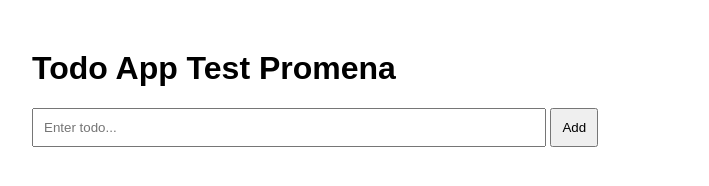
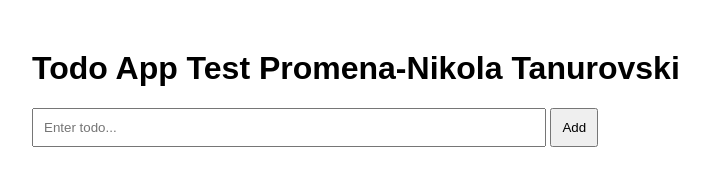
Before and after one commit to nikolavrtikola/mini-todo-app, a plain HTML site: page frontend/index.html in a window 1280 px wide. Shown: the whole page, without its empty margins (258-967 px from the left). Drawn offline with Linux system fonts and the light colour scheme; no server answers.

Commit message:
Naslov Promena-123

```diff
--- a/frontend/index.html
+++ b/frontend/index.html
@@ -27,7 +27,7 @@
 
 <body>
 
-<h1>Todo App Test Promena</h1>
+<h1>Todo App Test Promena-Nikola Tanurovski</h1>
 
 <input
     id="todoInput"
```
